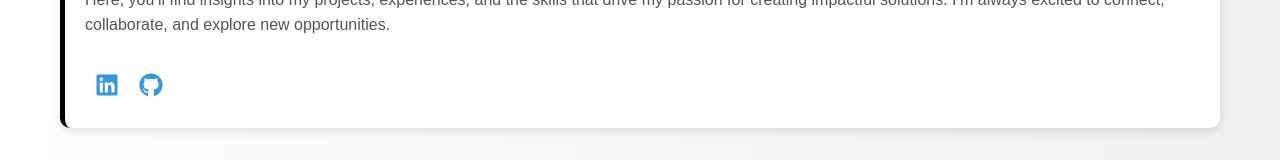
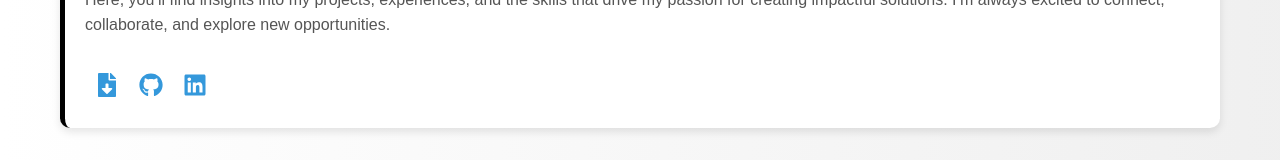
Before and after one commit to MrJayMac/PortfolioWebsite, a React (Create React App) app: page / in a window 1280 px wide. Shown: the part 390-550 px from the top of the page. Built offline with nearby package versions, Linux system fonts and the light colour scheme.

Commit message:
added resume

```diff
--- a/src/components/Home/Home.jsx
+++ b/src/components/Home/Home.jsx
@@ -1,7 +1,8 @@
 import React from 'react';
-import './Home.css'
-import P2 from '../Photos/P2.png'
-import { FaLinkedin, FaGithub } from "react-icons/fa";
+import './Home.css';
+import P2 from '../Photos/P2.png';
+import { FaLinkedin, FaGithub, FaFileDownload } from "react-icons/fa";
+
 const Home = () => {
   return (
     <section id="home">
@@ -12,14 +13,22 @@ const Home = () => {
         <div className="intro__content">
           <h1>Hi, I'm Joshua Mac</h1>
           <p>
-          I am a Computer Engineering graduate from Queen’s University, experienced in full-stack development, database systems, and machine learning.
-          <div>
-          Here, you’ll find insights into my projects, experiences, and the skills that drive my passion for creating impactful solutions. I’m always excited to connect, collaborate, and explore new opportunities.
+            I am a Computer Engineering graduate from Queen’s University, experienced in full-stack development, database systems, and machine learning.
+            <div>
+              Here, you’ll find insights into my projects, experiences, and the skills that drive my passion for creating impactful solutions. I’m always excited to connect, collaborate, and explore new opportunities.
             </div>
           </p>
-          <a href="https://www.linkedin.com/in/joshua-mac-280556165/" className="icon"><FaLinkedin/></a>
-          <a href="https://github.com/MrJayMac" className="icon"><FaGithub/></a>
-
+          <div className="icons">
+            <a href="/Resume-Joshua-Mac.pdf" className="icon" download="Resume-Joshua-Mac.pdf">
+              <FaFileDownload />
+            </a>
+            <a href="https://github.com/MrJayMac" className="icon" target="_blank" rel="noopener noreferrer">
+              <FaGithub />
+            </a>
+            <a href="https://www.linkedin.com/in/joshua-mac-280556165/" className="icon" target="_blank" rel="noopener noreferrer">
+              <FaLinkedin />
+            </a>
+          </div>
         </div>
       </div>
     </section>
```
Also changed, not shown: 1 other file (tests, documents, lock files or other folders).
